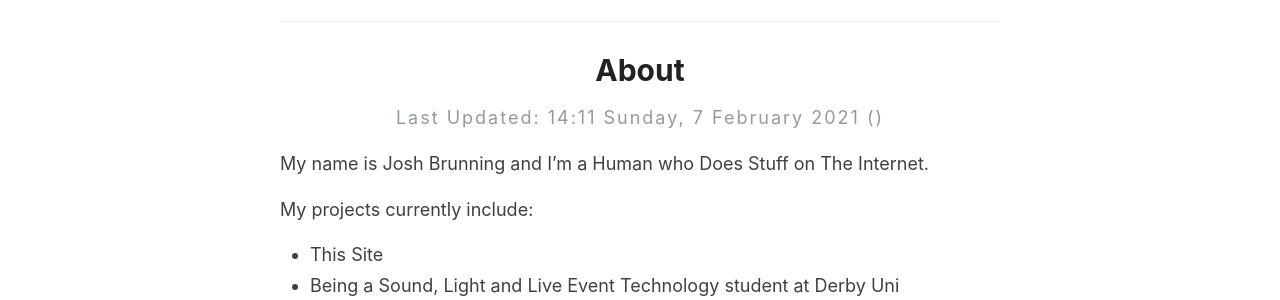
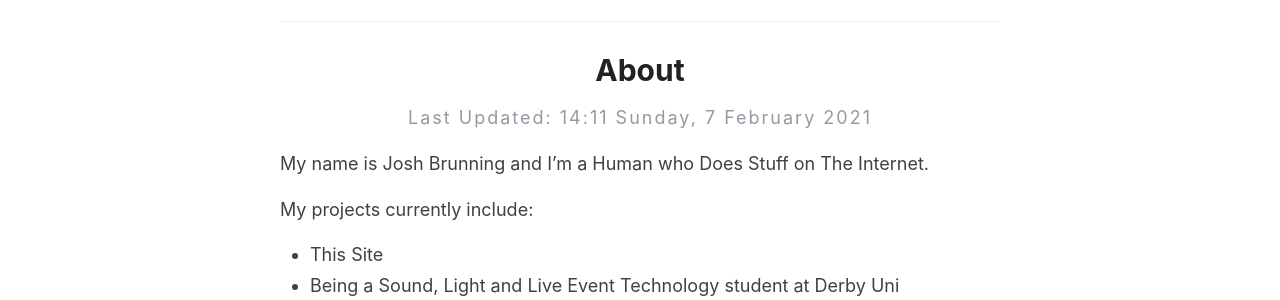
Before and after one commit to josh-justjosh/blog, a Jekyll site: the page built from _pages/about.md, in a window 1280 px wide. Shown: the part 142-442 px from the top of the page. Built offline with Jekyll 4.4.1, drawn with Linux system fonts in a browser that asks for light colours.

Commit message:
Removing Timezone Label

```diff
--- a/_layouts/page.html
+++ b/_layouts/page.html
@@ -6,7 +6,7 @@ layout: default
 
   <h1>{{ page.title }}</h1>
   {% if page.last_modified_at %}
-  <p class="author_title">Last Updated: {{ page.last_modified_at | date: "%H:%M %A, %e %B %Y (%Z)" }}</p>
+  <p class="author_title" datetime="{{ page.last_modified_at | date_to_xmlschema }}">Last Updated: {{ page.last_modified_at | date: "%H:%M %A, %e %B %Y" }}</p>
   {% endif %}
   <div class="post-tags">
     {% if post %}
--- a/_layouts/post.html
+++ b/_layouts/post.html
@@ -8,7 +8,7 @@ layout: default
   <div>
     <p class="author_title">{{site.author}}  ·  {{ page.date | date: "%e %B %Y" }}</p>
     {% if page.last_modified_at %}
-    <p class="author_title" datetime="{{ page.last_modified_at | date_to_xmlschema }}">Last Updated: {{ page.last_modified_at | date: "%H:%M %e %B %Y (%Z)" }}</p>
+    <p class="author_title" datetime="{{ page.last_modified_at | date_to_xmlschema }}">Last Updated: {{ page.last_modified_at | date: "%H:%M %e %B %Y" }}</p>
     {% endif %}
     <div class="post-tags">
       {% if post %}
```
